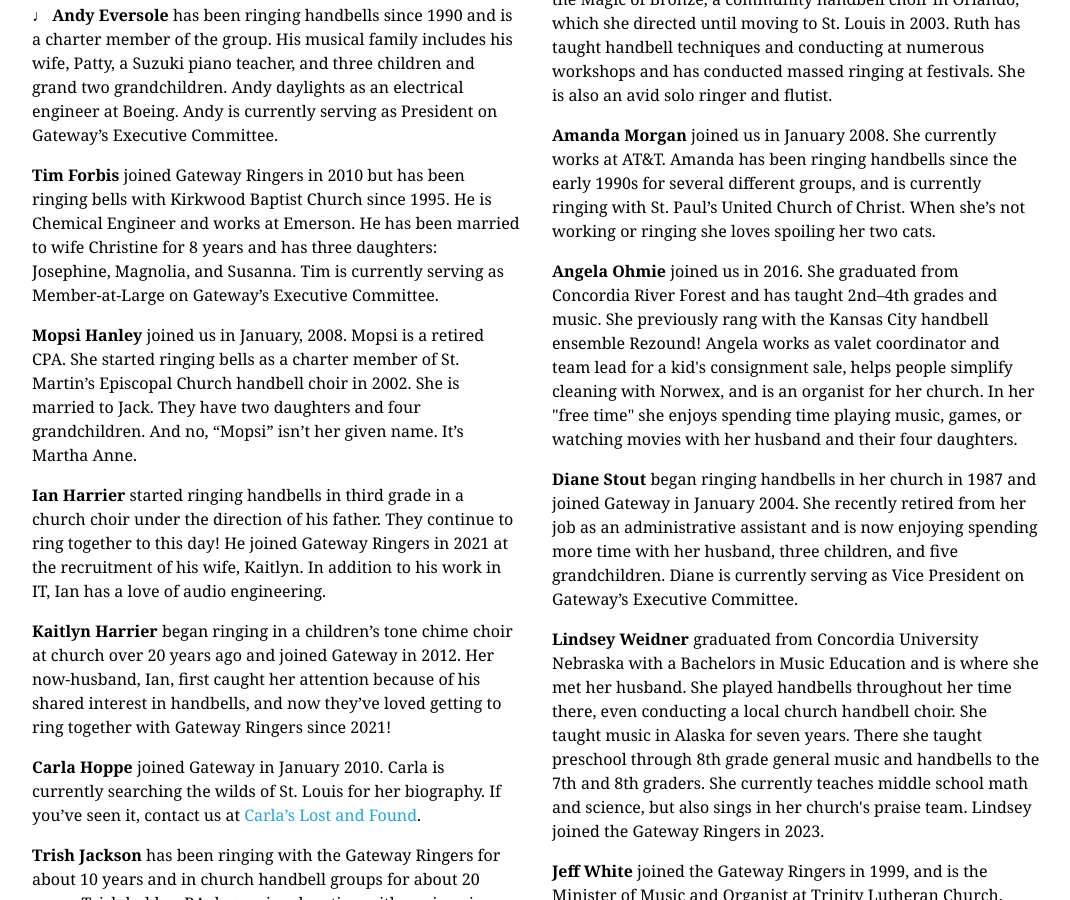
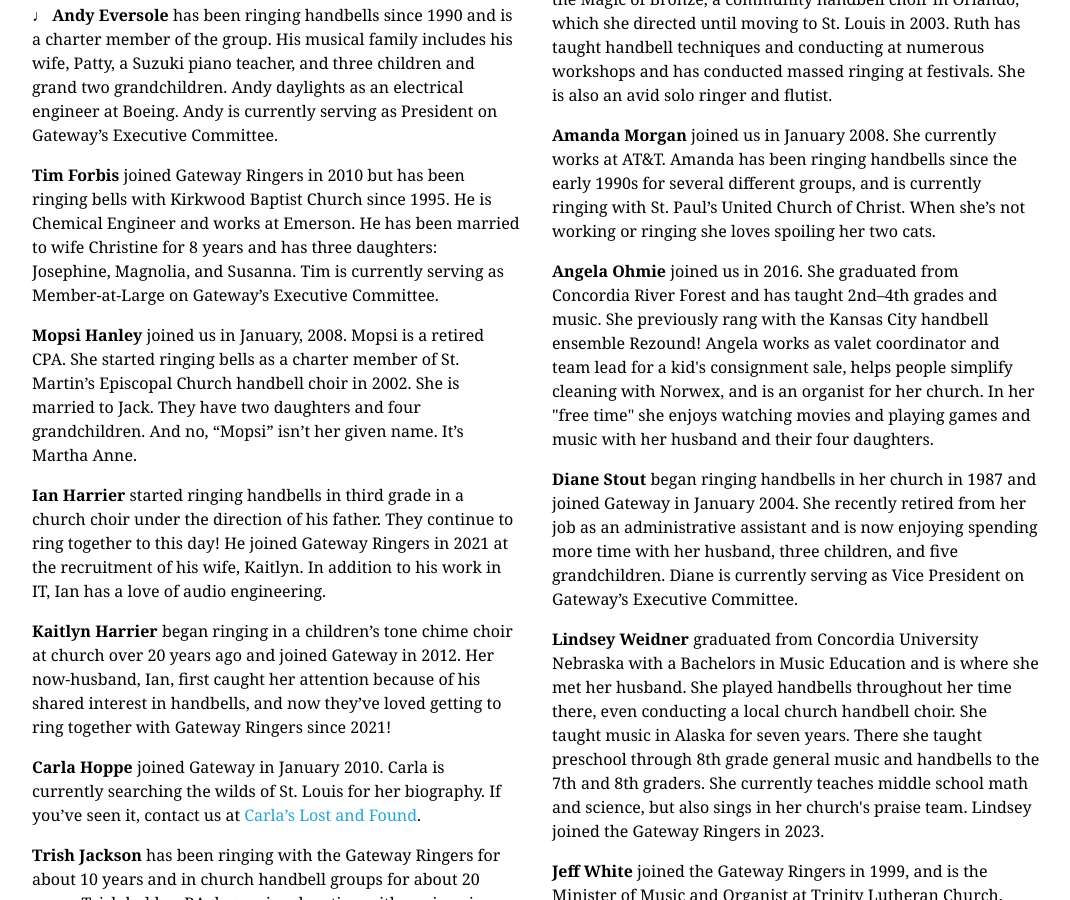
Before and after one commit to GatewayRingers/GatewayRingers.github.io, a Jekyll site: the page built from musicians.html, in a window 1280 px wide and 900 px high, scrolled down 1532 px. Shown: the whole window, without its empty margins (104-1174 px from the left). Built offline with Jekyll 4.4.1, drawn with Linux system fonts in a browser that asks for light colours; nearby versions of some CDN libraries.

Commit message:
Update musicians.html

```diff
--- a/musicians.html
+++ b/musicians.html
@@ -115,7 +115,7 @@ title: Gateway Musicians
   <li class="pv2" id="Angela"><strong>Angela Ohmie</strong>
     joined us in 2016.  She graduated from Concordia River Forest and has taught 2nd–4th grades and music.
     She previously rang with the Kansas City handbell ensemble Rezound! Angela works as valet coordinator and team lead for a kid's consignment sale, helps people simplify cleaning with Norwex,
-    and is an organist for her church. In her "free time" she enjoys spending time playing music, games, or watching movies with her husband and their four daughters.
+    and is an organist for her church. In her "free time" she enjoys watching movies and playing games and music with her husband and their four daughters.
     </li>
 
   <li class="pv2" id="Diane"><strong>Diane Stout </strong> began ringing handbells in her church in 1987 and joined Gateway in January 2004.
```
